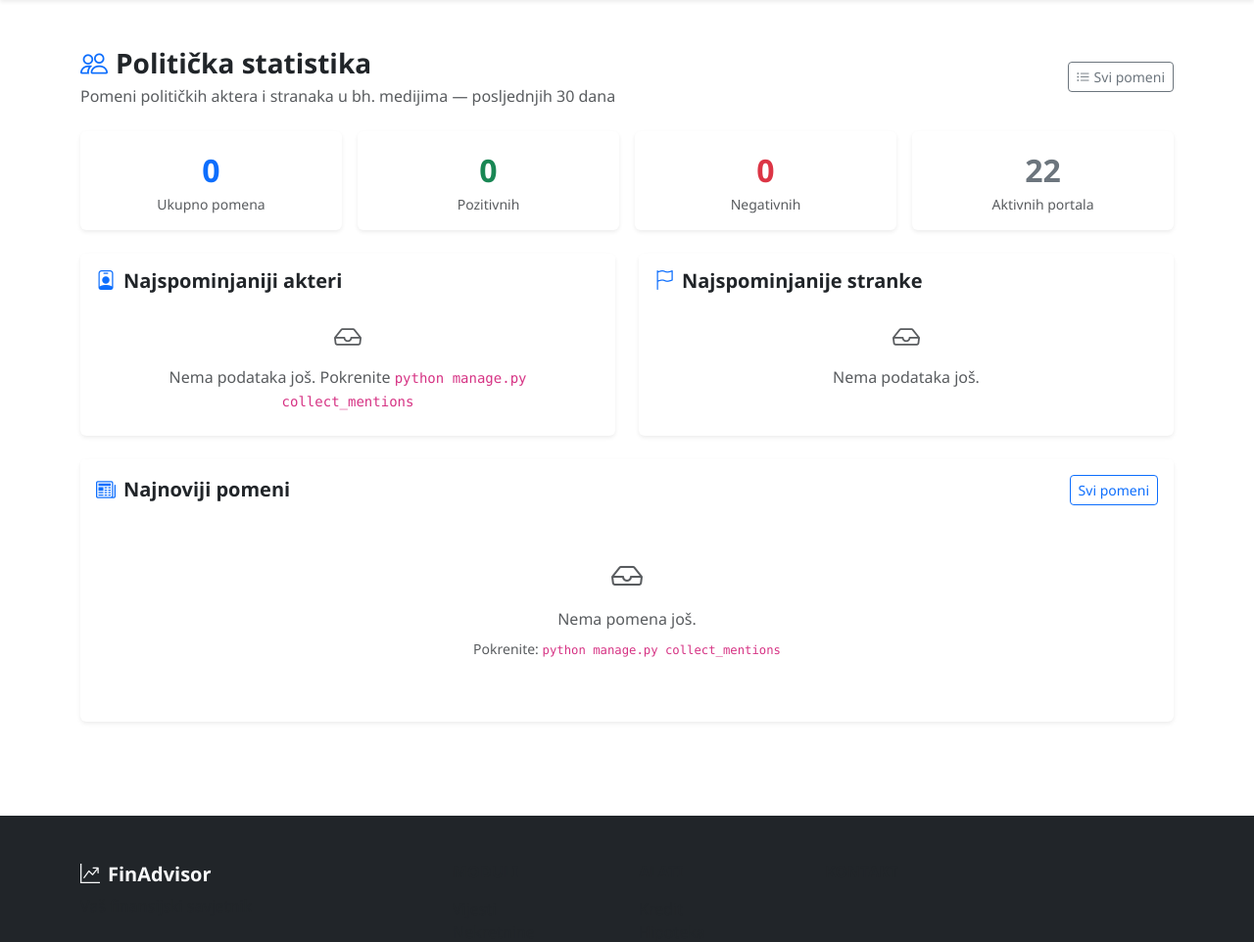
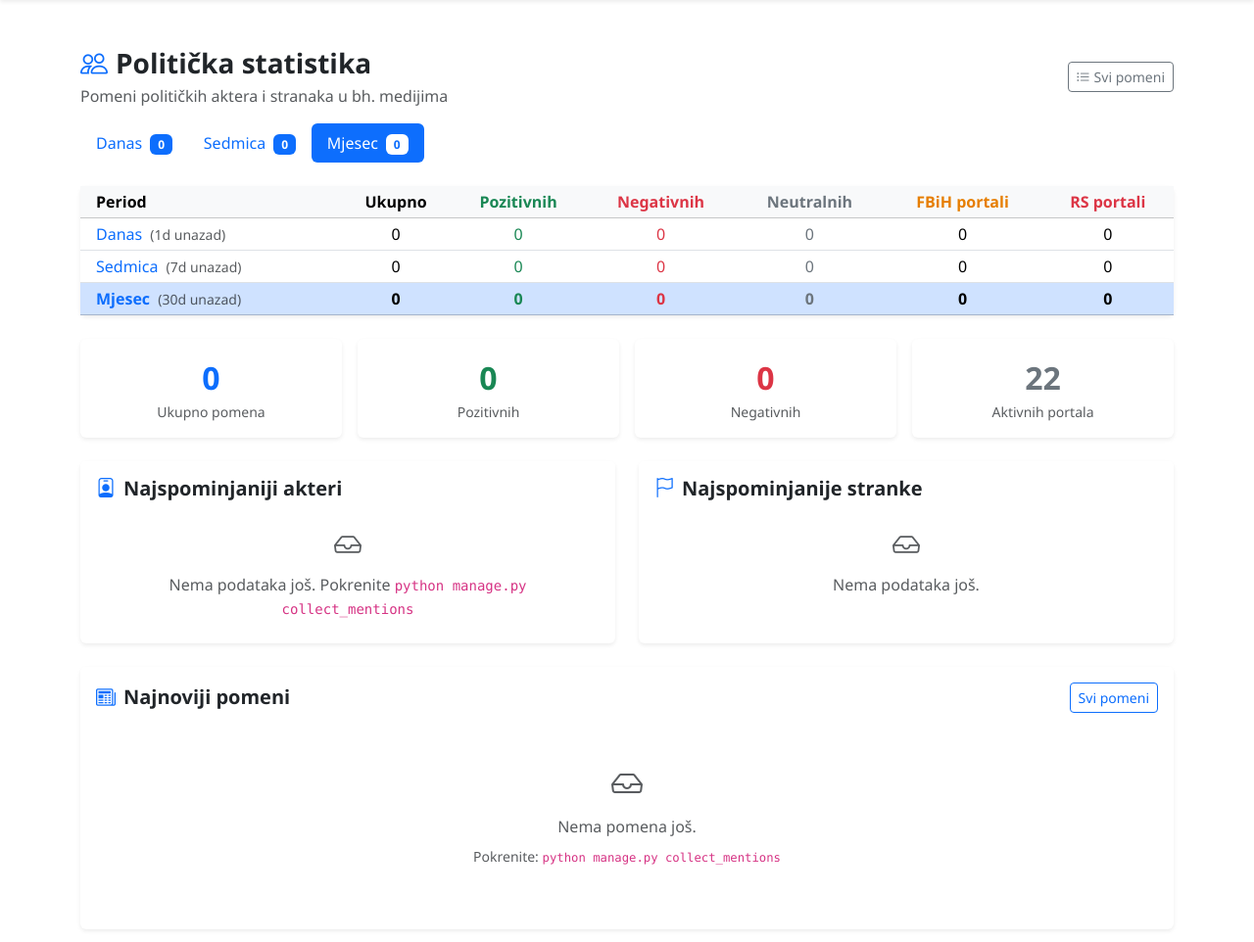
Before and after one commit to bojanbaskot/finadvice, a Django app: page /statistike/ in a window 1280 px wide. Shown: the part 67-1029 px from the top of the page at 98% size. Run offline with Django 4.2, Linux system fonts and the light colour scheme; data comes from the database, SQL or seed files in the repository; data that the repository does not hold is empty; some libraries are stand-ins or nearby versions.

Commit message:
Add daily/weekly/monthly period filter and comparison table to statistics dashboard

```diff
--- a/apps/politics/views.py
+++ b/apps/politics/views.py
@@ -9,14 +9,46 @@ from .models import (
 )
 
 
+PERIOD_OPTIONS = {
+    'day':   {'days': 1,  'label': 'Danas',    'short': '1d'},
+    'week':  {'days': 7,  'label': 'Sedmica',  'short': '7d'},
+    'month': {'days': 30, 'label': 'Mjesec',   'short': '30d'},
+}
+
+
+def _period_counts(days):
+    """Return (total, pos, neg, neu, rs, fbih) for the given number of days back."""
+    since = timezone.now() - timedelta(days=days)
+    qs = PoliticalMention.objects.filter(article_date__gte=since)
+    total = qs.count()
+    pos   = qs.filter(sentiment_label='positive').count()
+    neg   = qs.filter(sentiment_label='negative').count()
+    rs    = qs.filter(portal__entity='RS').count()
+    fbih  = qs.filter(portal__entity='FBiH').count()
+    return {'total': total, 'positive': pos, 'negative': neg,
+            'neutral': total - pos - neg, 'rs': rs, 'fbih': fbih}
+
+
 class PoliticsDashboardView(TemplateView):
     template_name = 'politics/dashboard.html'
 
     def get_context_data(self, **kwargs):
         ctx = super().get_context_data(**kwargs)
-        since = timezone.now() - timedelta(days=30)
 
-        # Top figures by mention count (last 30 days)
+        # Active period from ?period= query param, default month
+        period_key = self.request.GET.get('period', 'month')
+        if period_key not in PERIOD_OPTIONS:
+            period_key = 'month'
+        days = PERIOD_OPTIONS[period_key]['days']
+        since = timezone.now() - timedelta(days=days)
+
+        # Pre-compute counts for all three periods (shown as summary row)
+        period_stats = {
+            key: _period_counts(opt['days'])
+            for key, opt in PERIOD_OPTIONS.items()
+        }
+
+        # Top figures for selected period
         top_figures = (
             PoliticalFigure.objects.filter(is_active=True)
             .annotate(
@@ -27,7 +59,7 @@ class PoliticsDashboardView(TemplateView):
             .order_by('-mention_count')[:10]
         )
 
-        # Top parties by mention count
+        # Top parties for selected period
         top_parties = (
             PoliticalParty.objects.filter(is_active=True)
             .annotate(
@@ -38,38 +70,29 @@ class PoliticsDashboardView(TemplateView):
             .order_by('-mention_count')[:8]
         )
 
-        # Recent mentions
+        # Recent mentions for selected period
         recent_mentions = (
             PoliticalMention.objects.select_related('figure', 'party', 'portal')
             .filter(article_date__gte=since)
             .order_by('-article_date')[:20]
         )
 
-        # Sentiment totals
-        total = PoliticalMention.objects.filter(article_date__gte=since).count()
-        pos = PoliticalMention.objects.filter(article_date__gte=since, sentiment_label='positive').count()
-        neg = PoliticalMention.objects.filter(article_date__gte=since, sentiment_label='negative').count()
-        neu = total - pos - neg
-
-        # Entity split: RS vs FBiH portals
-        rs_mentions = PoliticalMention.objects.filter(
-            article_date__gte=since, portal__entity='RS'
-        ).count()
-        fbih_mentions = PoliticalMention.objects.filter(
-            article_date__gte=since, portal__entity='FBiH'
-        ).count()
+        current = period_stats[period_key]
 
         ctx.update({
             'top_figures': top_figures,
             'top_parties': top_parties,
             'recent_mentions': recent_mentions,
-            'total_mentions': total,
-            'positive_count': pos,
-            'negative_count': neg,
-            'neutral_count': neu,
-            'rs_mentions': rs_mentions,
-            'fbih_mentions': fbih_mentions,
-            'since_days': 30,
+            'total_mentions': current['total'],
+            'positive_count': current['positive'],
+            'negative_count': current['negative'],
+            'neutral_count':  current['neutral'],
+            'rs_mentions':    current['rs'],
+            'fbih_mentions':  current['fbih'],
+            'since_days': days,
+            'period_key': period_key,
+            'period_options': PERIOD_OPTIONS,
+            'period_stats': period_stats,
             'active_portals': MediaPortal.objects.filter(is_active=True).count(),
             'last_logs': MentionScrapeLog.objects.select_related('portal').order_by('-created_at')[:10],
         })
--- a/templates/politics/dashboard.html
+++ b/templates/politics/dashboard.html
@@ -4,10 +4,10 @@
 <div class="container py-5">
 
   {# ── Page header ── #}
-  <div class="row mb-4">
+  <div class="row mb-3">
     <div class="col">
       <h1 class="h3 fw-bold mb-1"><i class="bi bi-people me-2 text-primary"></i>Politička statistika</h1>
-      <p class="text-muted mb-0">Pomeni političkih aktera i stranaka u bh. medijima — posljednjih {{ since_days }} dana</p>
+      <p class="text-muted mb-0">Pomeni političkih aktera i stranaka u bh. medijima</p>
     </div>
     <div class="col-auto d-flex align-items-center gap-2">
       <a href="{% url 'politics:mention-list' %}" class="btn btn-sm btn-outline-secondary">
@@ -16,7 +16,88 @@
     </div>
   </div>
 
-  {# ── KPI cards ── #}
+  {# ── Period switcher ── #}
+  <ul class="nav nav-pills mb-4">
+    {% for key, opt in period_options.items %}
+    <li class="nav-item">
+      <a class="nav-link {% if period_key == key %}active{% endif %}" href="?period={{ key }}">
+        {{ opt.label }}
+        <span class="badge {% if period_key == key %}bg-white text-primary{% else %}bg-primary{% endif %} ms-1">
+          {{ period_stats|dictsort:key }}
+          {# show total count per period #}
+          {% if key == 'day' %}{{ period_stats.day.total }}{% elif key == 'week' %}{{ period_stats.week.total }}{% else %}{{ period_stats.month.total }}{% endif %}
+        </span>
+      </a>
+    </li>
+    {% endfor %}
+  </ul>
+
+  {# ── Period comparison summary ── #}
+  <div class="card border-0 shadow-sm mb-4">
+    <div class="card-body p-0">
+      <div class="table-responsive">
+        <table class="table table-sm mb-0 align-middle text-center">
+          <thead class="table-light">
+            <tr>
+              <th class="text-start ps-3">Period</th>
+              <th>Ukupno</th>
+              <th class="text-success">Pozitivnih</th>
+              <th class="text-danger">Negativnih</th>
+              <th class="text-secondary">Neutralnih</th>
+              <th style="color:#e67e00">FBiH portali</th>
+              <th class="text-danger">RS portali</th>
+            </tr>
+          </thead>
+          <tbody>
+            {% for key, opt in period_options.items %}
+            {% if key == 'day' %}{% with s=period_stats.day %}
+            <tr {% if period_key == key %}class="table-primary fw-bold"{% endif %}>
+              <td class="text-start ps-3">
+                <a href="?period={{ key }}" class="text-decoration-none">{{ opt.label }}</a>
+                <span class="text-muted fw-normal small ms-1">({{ opt.short }} unazad)</span>
+              </td>
+              <td>{{ s.total }}</td>
+              <td class="text-success">{{ s.positive }}</td>
+              <td class="text-danger">{{ s.negative }}</td>
+              <td class="text-secondary">{{ s.neutral }}</td>
+              <td>{{ s.fbih }}</td>
+              <td>{{ s.rs }}</td>
+            </tr>
+            {% endwith %}{% elif key == 'week' %}{% with s=period_stats.week %}
+            <tr {% if period_key == key %}class="table-primary fw-bold"{% endif %}>
+              <td class="text-start ps-3">
+                <a href="?period={{ key }}" class="text-decoration-none">{{ opt.label }}</a>
+                <span class="text-muted fw-normal small ms-1">({{ opt.short }} unazad)</span>
+              </td>
+              <td>{{ s.total }}</td>
+              <td class="text-success">{{ s.positive }}</td>
+              <td class="text-danger">{{ s.negative }}</td>
+              <td class="text-secondary">{{ s.neutral }}</td>
+              <td>{{ s.fbih }}</td>
+              <td>{{ s.rs }}</td>
+            </tr>
+            {% endwith %}{% else %}{% with s=period_stats.month %}
+            <tr {% if period_key == key %}class="table-primary fw-bold"{% endif %}>
+              <td class="text-start ps-3">
+                <a href="?period={{ key }}" class="text-decoration-none">{{ opt.label }}</a>
+                <span class="text-muted fw-normal small ms-1">({{ opt.short }} unazad)</span>
+              </td>
+              <td>{{ s.total }}</td>
+              <td class="text-success">{{ s.positive }}</td>
+              <td class="text-danger">{{ s.negative }}</td>
+              <td class="text-secondary">{{ s.neutral }}</td>
+              <td>{{ s.fbih }}</td>
+              <td>{{ s.rs }}</td>
+            </tr>
+            {% endwith %}{% endif %}
+            {% endfor %}
+          </tbody>
+        </table>
+      </div>
+    </div>
+  </div>
+
+  {# ── KPI cards for selected period ── #}
   <div class="row g-3 mb-4">
     <div class="col-6 col-md-3">
       <div class="card border-0 shadow-sm text-center py-3">
```
